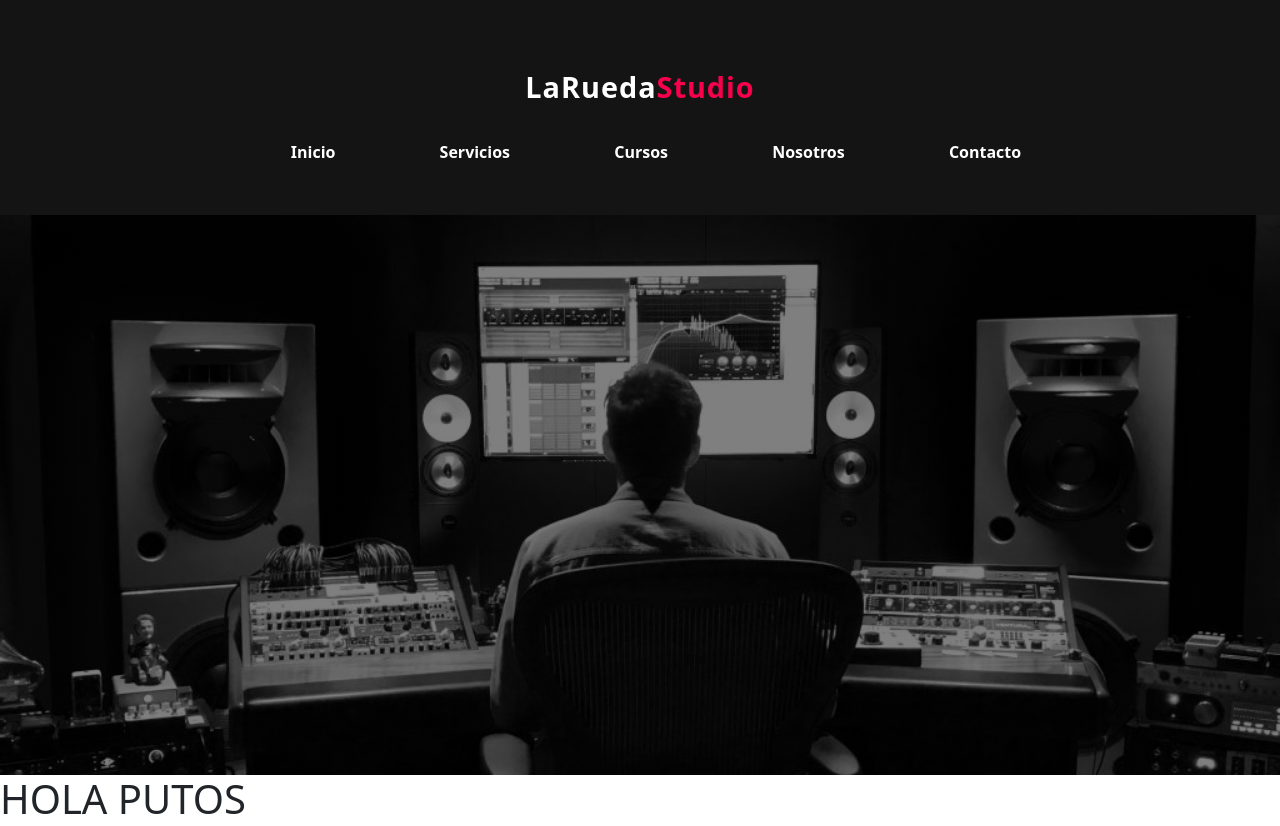
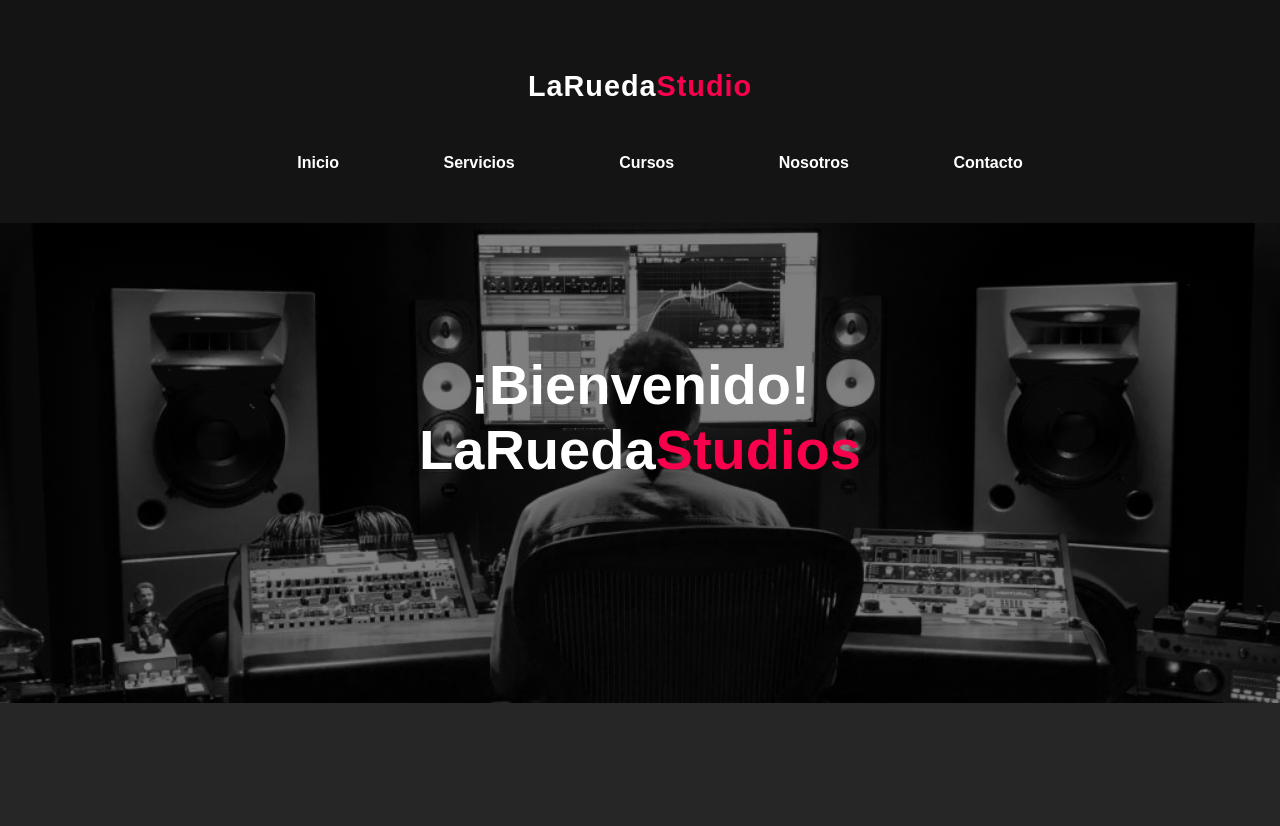
Before and after one commit to alekis-sch/pagina-web-final, a plain HTML site: page index.html in a window 1280 px wide. Shown: the top 826 px of the page. Drawn offline with nearby package versions, Linux system fonts and the light colour scheme.

Commit message:
edit de index y animacion en servicios

```diff
--- a/css/estilo.css
+++ b/css/estilo.css
@@ -14,7 +14,34 @@ ul{list-style: none;}
 
 /* Inicio de pagina */
 
-.fondo-index{
+
+#hero-index{
+    display: flex;
+    align-items: center;
+    justify-content: center;
+    text-align: center;
+    flex-direction: column;
+    height: 60vh;
+    color: white;
+    background-image: linear-gradient(
+        0deg,
+        rgba(0,0,0,0.5),
+        rgba(0,0,0,0.5)
+    )
+    ,url("../imagenes/curso-prods.jpg");
+    background-repeat: no-repeat;
+    background-size: cover;
+    background-position: center;
+}
+
+
+.title-bienvenido{
+    text-align: center;
+    width: auto;
+}
+
+/* no va esto */
+.fondo-indexxx{
     display: flex;
     align-items: center;
     justify-content: none;
@@ -32,7 +59,7 @@ ul{list-style: none;}
     background-size: cover;
     background-position: center;
 }
-
+/* no va esto */
 
 nav{
     display: flex;
@@ -449,12 +476,15 @@ button:hover{
     margin: 20px;
     text-align: center;
     transition: all 0.25s;
+    text-decoration: none;
 }
+
 
 .container .carta-service:hover{
     transform: translateY(-15px);
     box-shadow: 0 12px 16px rgba(0, 0, 0, 0.2);
 }
+
 
 
 .container .carta-service img{
--- a/index.html
+++ b/index.html
@@ -4,9 +4,8 @@
     <meta charset="UTF-8">
     <meta http-equiv="X-UA-Compatible" content="IE=edge">
     <meta name="viewport" content="width=device-width, initial-scale=1.0">
-    <link rel="stylesheet" href="css/estilo.css">
+	<link rel="stylesheet" href="css/estilo.css">
     <title>La Rueda Studios</title>
-	<link href="https://cdn.jsdelivr.net/npm/bootstrap@5.1.3/dist/css/bootstrap.min.css" rel="stylesheet" integrity="sha384-1BmE4kWBq78iYhFldvKuhfTAU6auU8tT94WrHftjDbrCEXSU1oBoqyl2QvZ6jIW3" crossorigin="anonymous">
     <link rel="icon" href="../pagina-web/imagenes/larueda.ico.png">
 	<link rel="stylesheet" href="https://cdnjs.cloudflare.com/ajax/libs/font-awesome/6.1.1/css/all.min.css" integrity="sha512-KfkfwYDsLkIlwQp6LFnl8zNdLGxu9YAA1QvwINks4PhcElQSvqcyVLLD9aMhXd13uQjoXtEKNosOWaZqXgel0g==" crossorigin="anonymous" referrerpolicy="no-referrer" />
 </head>
@@ -29,9 +28,14 @@
 	<!-- Fin de header -->
 
 
-<div class="fondo-index"></div>
 
-<h1>HOLA PUTOS</h1>
+
+    <section id="hero-index">
+        <h1 class="title-bienvenido">¡Bienvenido!<br>LaRueda<span>Studios</span><h1>
+    </section>
+
+
+<div class="fondo-indexx"></div>
 
 
 
```
